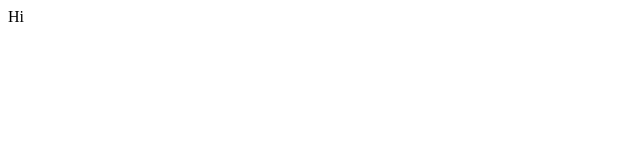
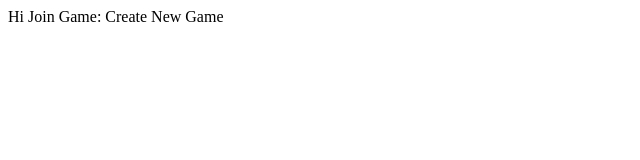
Before and after one commit to ConorONeill2/Mafia-Website, a plain HTML site: page index.html in a window 1280 px wide. Shown: the whole page, without its empty margins (0-640 px from the left). Drawn offline with Linux system fonts and the light colour scheme.

Commit message:
Update index.html

```diff
--- a/index.html
+++ b/index.html
@@ -5,5 +5,7 @@
   </head>
   <body>
     <p1>Hi</p1>
+    <p1>Join Game: </p1>
+    <p1>Create New Game</p1>
   </body>
 </html>
```
